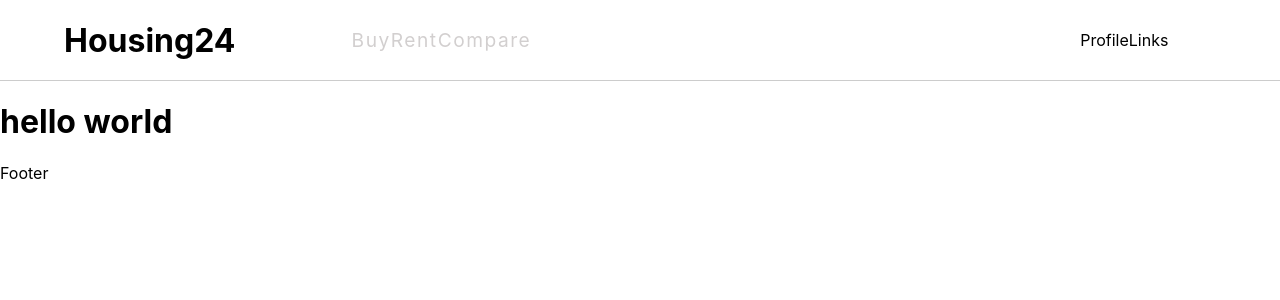
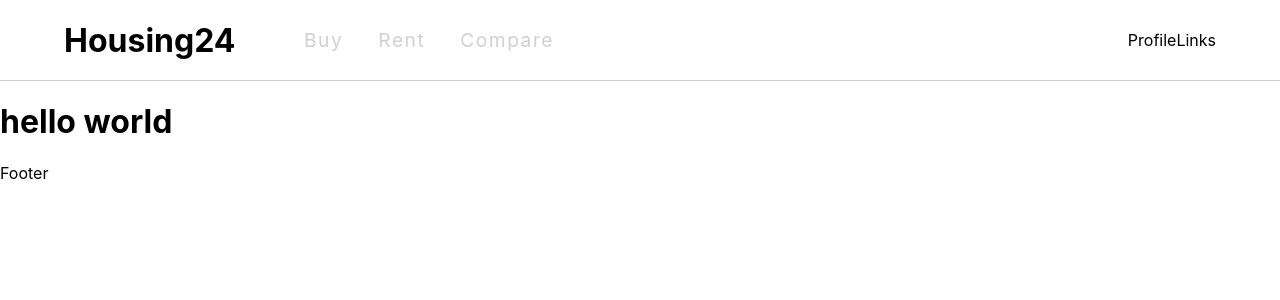
Before and after one commit to Jon-Felipe/Housing24, a React (Create React App) app: page / in a window 1280 px wide. Shown: the top 300 px of the page. Built offline with nearby package versions, Linux system fonts and the light colour scheme; the HTML template or start-up script is replaced by a standard one.

Commit message:
Page links styling updates

```diff
--- a/src/components/header/NavLinks.jsx
+++ b/src/components/header/NavLinks.jsx
@@ -23,7 +23,5 @@ const NavWrapper = styled.nav`
     display: flex;
     align-items: center;
     justify-content: space-between;
-    width: 90%;
-    margin: 0 auto;
   }
 `;
--- a/src/components/header/PageLinks.jsx
+++ b/src/components/header/PageLinks.jsx
@@ -18,8 +18,10 @@ export default PageLinks;
 
 const PageLinkWrapper = styled.ul`
   list-style-type: none;
+  width: 250px;
   display: flex;
   align-items: center;
+  justify-content: space-between;
   li {
     font-size: 1.2rem;
     color: #d2cfcf;
```
